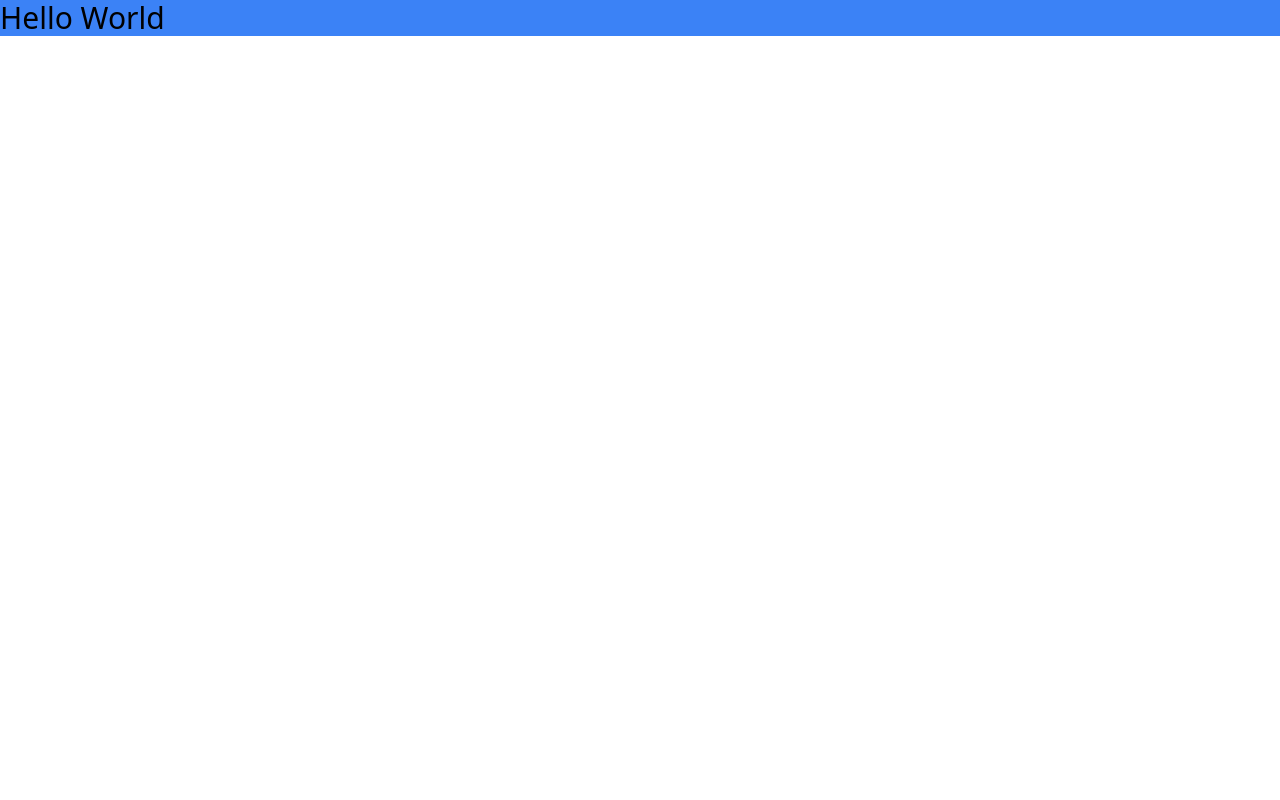
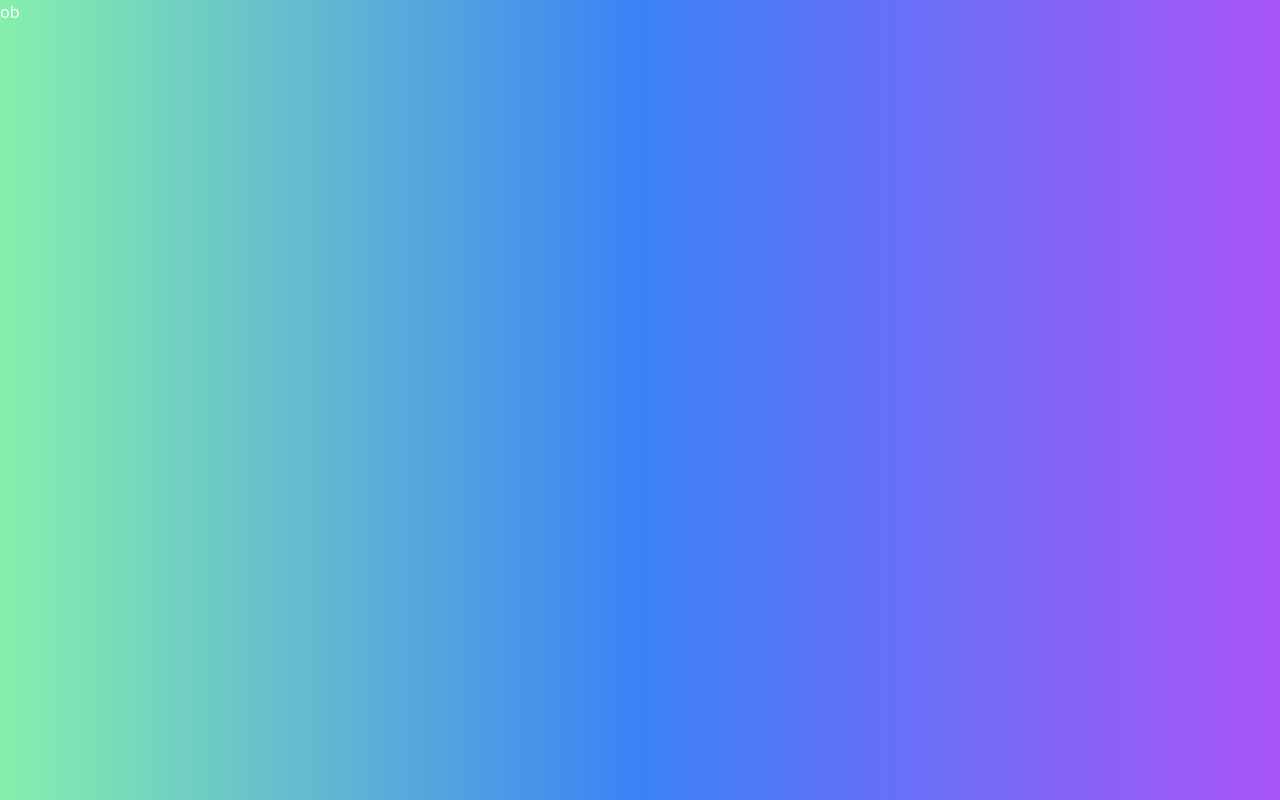
Before and after one commit to OerdBej/Talent-Hunt, a React (Vite) app: page / in a window 1280 px wide. Built offline with nearby package versions, Linux system fonts and the light colour scheme.

Commit message:
setting up the navbar component

```diff
--- a/src/App.jsx
+++ b/src/App.jsx
@@ -1,11 +1,12 @@
-function App() {
+import React from "react";
+import Navbar from "./component/Navbar/Navbar";
+
+const App = () => {
   return (
-    <>
-      <div>
-        <h4 className='bg-blue-500 text-black text-3xl'>Hello World</h4>
-      </div>
-    </>
+    <div>
+      <Navbar />
+    </div>
   );
-}
+};
 
 export default App;
--- /dev/null
+++ b/src/component/Navbar/Navbar.jsx
@@ -0,0 +1,11 @@
+import React from "react";
+
+const Navbar = () => {
+  return (
+    <div className='h-30 flex items-center w-full text-white'>
+      <div>ob</div>
+    </div>
+  );
+};
+
+export default Navbar;
--- a/src/index.css
+++ b/src/index.css
@@ -1,3 +1,12 @@
 @tailwind base;
 @tailwind components;
 @tailwind utilities;
+
+
+/* adding the base layer */
+
+@layer base {
+  body {
+    background: linear-gradient(to right, #86efac, #3b82f6, #a855f7);
+  }
+}
```
